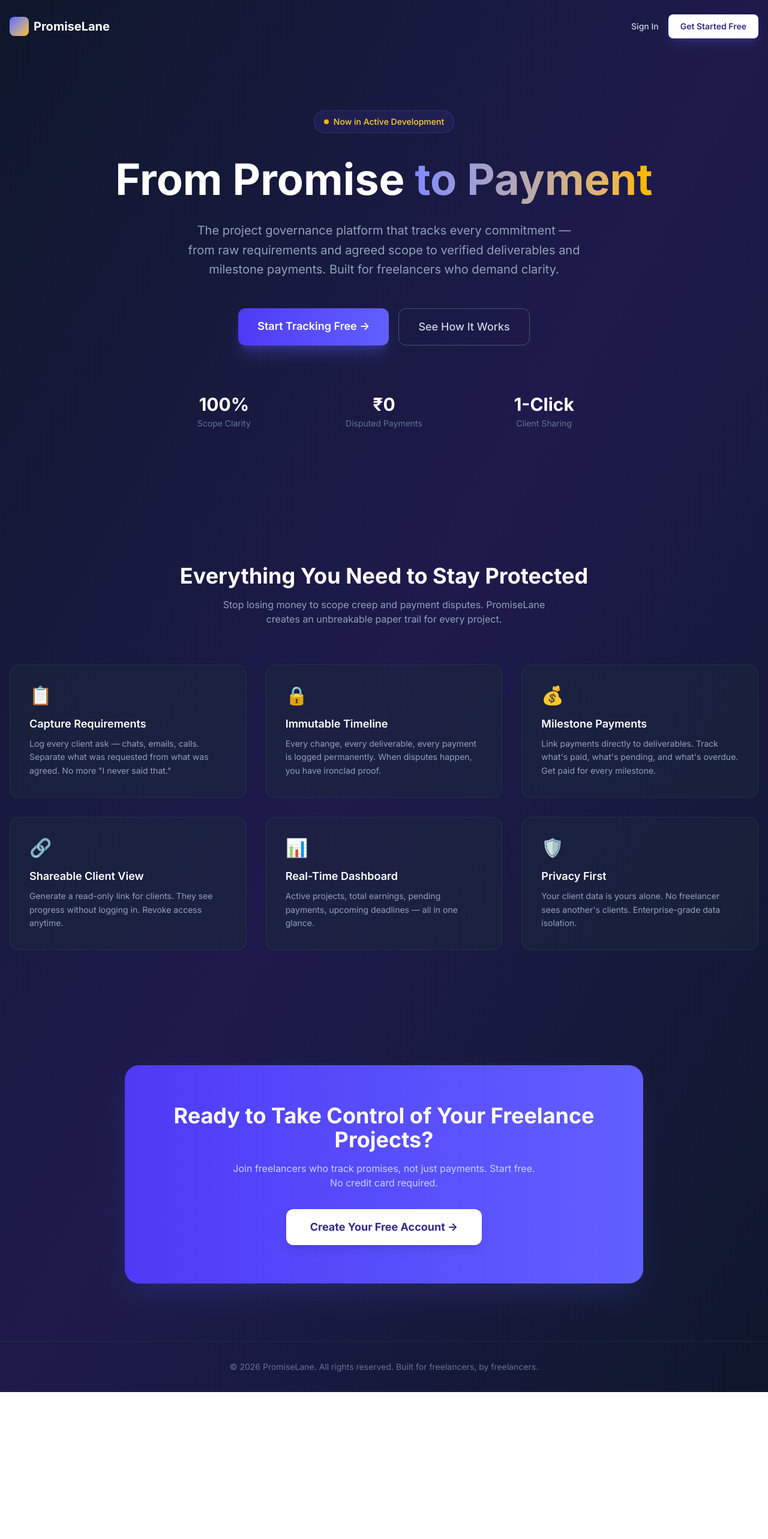
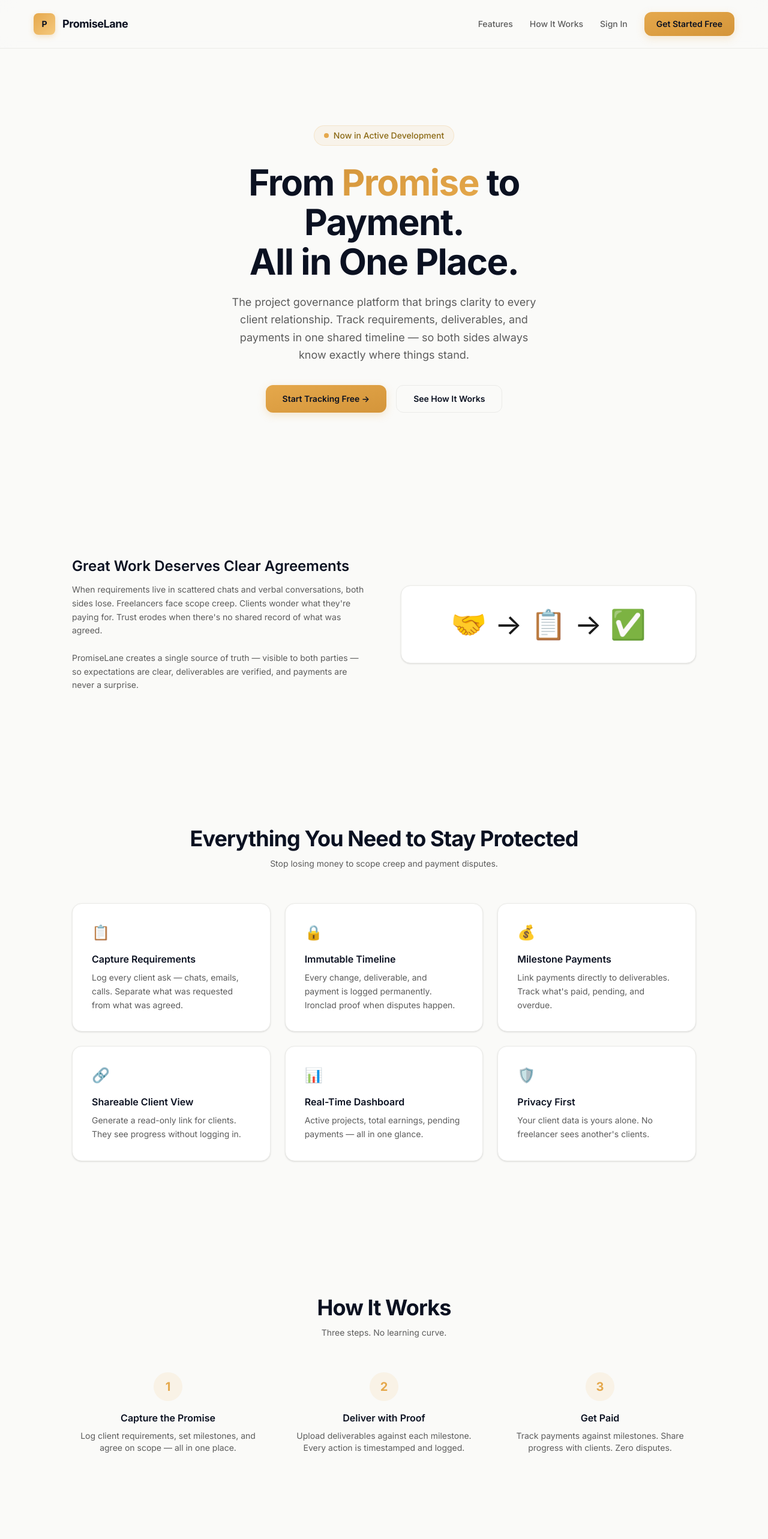
Before and after one commit to Dev-Sooraj-Git/promiselane-frontend, a React (Vite) app: page / in a window 1280 px wide. Shown: the top 2566 px of the page at 60% size. Before the commit the page ends 2321 px from the top, so only its background shows below. Built offline with nearby package versions, Linux system fonts and the light colour scheme.

Commit message:
Redesign landing page with relavent content

```diff
--- a/src/pages/Home.jsx
+++ b/src/pages/Home.jsx
@@ -2,135 +2,129 @@
 
 export default function Home() {
     return (
-        <div className="min-h-screen bg-gradient-to-br from-slate-900 via-indigo-950 to-slate-900">
+        <div className="min-h-screen bg-bg text-text font-sans antialiased">
             {/* Navigation */}
-            <nav className="max-w-7xl mx-auto px-4 py-6 flex justify-between items-center">
-                <div className="flex items-center gap-2">
-                    <div className="w-8 h-8 bg-gradient-to-br from-indigo-500 to-amber-400 rounded-lg"></div>
-                    <span className="text-xl font-bold text-white">PromiseLane</span>
-                </div>
-                <div className="flex gap-4 items-center">
-                    <Link to="/login" className="text-slate-300 hover:text-white transition-colors text-sm font-medium">
-                        Sign In
-                    </Link>
-                    <Link to="/register"
-                        className="px-5 py-2.5 bg-white text-indigo-900 rounded-lg hover:bg-slate-100 transition-all font-semibold text-sm shadow-lg shadow-indigo-500/20">
+            <nav className="flex justify-between items-center px-6 md:px-14 py-5 border-b border-border bg-bg/85 backdrop-blur-md sticky top-0 z-50">
+                <Link to="/" className="flex items-center gap-3">
+                    <div className="w-9 h-9 bg-gradient-to-br from-accent to-[#F5C97D] rounded-lg flex items-center justify-center font-bold text-sm text-primary shadow-[0_3px_10px_rgba(229,168,75,0.3)]">
+                        P
+                    </div>
+                    <span className="font-bold text-lg tracking-tight text-primary">PromiseLane</span>
+                </Link>
+                <div className="hidden md:flex items-center gap-7">
+                    <a href="#features" className="text-sm font-medium text-text-secondary hover:text-text transition-colors">Features</a>
+                    <a href="#how" className="text-sm font-medium text-text-secondary hover:text-text transition-colors">How It Works</a>
+                    <Link to="/login" className="text-sm font-medium text-text-secondary hover:text-text transition-colors">Sign In</Link>
+                    <Link to="/register" className="inline-flex items-center gap-2 px-5 py-2.5 rounded-xl text-sm font-semibold bg-gradient-to-br from-accent to-[#D4953A] text-primary shadow-[0_4px_14px_rgba(229,168,75,0.25)] hover:shadow-[0_8px_24px_rgba(229,168,75,0.35)] hover:-translate-y-0.5 transition-all">
                         Get Started Free
                     </Link>
                 </div>
             </nav>
 
-            {/* Hero Section */}
-            <section className="max-w-7xl mx-auto px-4 pt-24 pb-32 text-center">
-                <div className="inline-flex items-center gap-2 px-4 py-2 bg-indigo-500/10 border border-indigo-400/20 rounded-full mb-8">
-                    <span className="w-2 h-2 bg-amber-400 rounded-full animate-pulse"></span>
-                    <span className="text-amber-300 text-sm font-medium">Now in Active Development</span>
+            {/* Hero */}
+            <section className="text-center px-6 py-24 md:py-32 max-w-3xl mx-auto">
+                <div className="inline-flex items-center gap-2 px-4 py-1.5 rounded-full bg-accent/8 border border-accent/20 text-sm font-medium text-[#8B6914] mb-7">
+                    <span className="w-2 h-2 rounded-full bg-accent animate-pulse"></span>
+                    Now in Active Development
                 </div>
-
-                <h1 className="text-5xl md:text-7xl font-bold text-white mb-6 leading-tight">
-                    From Promise
-                    <span className="bg-gradient-to-r from-indigo-400 to-amber-400 bg-clip-text text-transparent"> to Payment</span>
+                <h1 className="text-4xl md:text-6xl font-bold tracking-tight text-primary leading-[1.1] mb-5">
+                    From <span className="bg-gradient-to-br from-[#D4953A] to-accent bg-clip-text text-transparent">Promise</span> to Payment.<br />All in One Place.
                 </h1>
-
-                <p className="text-lg md:text-xl text-slate-400 max-w-2xl mx-auto mb-12 leading-relaxed">
-                    The project governance platform that tracks every commitment — from raw requirements and agreed scope to verified deliverables and milestone payments. Built for freelancers who demand clarity.
+                <p className="text-base md:text-lg text-text-secondary max-w-lg mx-auto mb-9 leading-relaxed">
+                    The project governance platform that brings clarity to every client relationship.
+                    Track requirements, deliverables, and payments in one shared timeline —
+                    so both sides always know exactly where things stand.
                 </p>
-
                 <div className="flex gap-4 justify-center flex-wrap">
-                    <Link to="/register"
-                        className="px-8 py-4 bg-gradient-to-r from-indigo-600 to-indigo-500 text-white rounded-xl hover:from-indigo-500 hover:to-indigo-400 transition-all font-semibold text-lg shadow-xl shadow-indigo-500/25 hover:shadow-2xl hover:shadow-indigo-500/30 transform hover:-translate-y-0.5">
+                    <Link to="/register" className="inline-flex items-center gap-2 px-7 py-3 rounded-xl text-sm font-semibold bg-gradient-to-br from-accent to-[#D4953A] text-primary shadow-[0_4px_14px_rgba(229,168,75,0.25)] hover:shadow-[0_8px_24px_rgba(229,168,75,0.35)] hover:-translate-y-0.5 transition-all">
                         Start Tracking Free →
                     </Link>
-                    <a href="#features"
-                        className="px-8 py-4 border border-slate-600 text-slate-300 rounded-xl hover:border-slate-400 hover:text-white transition-all font-medium text-lg">
+                    <a href="#how" className="inline-flex items-center gap-2 px-7 py-3 rounded-xl text-sm font-semibold text-primary border border-border hover:border-accent hover:bg-accent/5 transition-all">
                         See How It Works
                     </a>
                 </div>
+            </section>
 
-                {/* Stats */}
-                <div className="grid grid-cols-1 md:grid-cols-3 gap-8 max-w-3xl mx-auto mt-20">
-                    <div className="text-center">
-                        <p className="text-3xl font-bold text-white mb-1">100%</p>
-                        <p className="text-sm text-slate-500">Scope Clarity</p>
+            {/* Problem / Solution */}
+           {/* Problem / Solution */}
+            <section className="max-w-6xl mx-auto px-6 md:px-14 py-20 md:py-28">
+                <div className="grid grid-cols-1 md:grid-cols-2 gap-14 items-center">
+                    <div>
+                        <h3 className="text-2xl font-semibold text-primary mb-3">Great Work Deserves Clear Agreements</h3>
+                        <p className="text-text-secondary text-sm leading-relaxed">
+                            When requirements live in scattered chats and verbal conversations, both sides lose.
+                            Freelancers face scope creep. Clients wonder what they're paying for.
+                            Trust erodes when there's no shared record of what was agreed.
+                            <br /><br />
+                            PromiseLane creates a single source of truth — visible to both parties —
+                            so expectations are clear, deliverables are verified, and payments are never a surprise.
+                        </p>
                     </div>
-                    <div className="text-center">
-                        <p className="text-3xl font-bold text-white mb-1">₹0</p>
-                        <p className="text-sm text-slate-500">Disputed Payments</p>
-                    </div>
-                    <div className="text-center">
-                        <p className="text-3xl font-bold text-white mb-1">1-Click</p>
-                        <p className="text-sm text-slate-500">Client Sharing</p>
+                    <div className="bg-card border border-border rounded-2xl p-10 text-center text-5xl shadow-sm">
+                        🤝 → 📋 → ✅
                     </div>
                 </div>
             </section>
 
-            {/* Features Section */}
-            <section id="features" className="max-w-7xl mx-auto px-4 py-24">
-                <div className="text-center mb-16">
-                    <h2 className="text-3xl md:text-4xl font-bold text-white mb-4">Everything You Need to Stay Protected</h2>
-                    <p className="text-slate-400 max-w-xl mx-auto">Stop losing money to scope creep and payment disputes. PromiseLane creates an unbreakable paper trail for every project.</p>
+            {/* Features */}
+            <section id="features" className="max-w-6xl mx-auto px-6 md:px-14 py-20 md:py-28">
+                <div className="text-center mb-14">
+                    <h2 className="text-3xl md:text-4xl font-bold tracking-tight text-primary mb-3">Everything You Need to Stay Protected</h2>
+                    <p className="text-text-secondary text-sm max-w-md mx-auto">Stop losing money to scope creep and payment disputes.</p>
                 </div>
-
-                <div className="grid grid-cols-1 md:grid-cols-3 gap-8">
+                <div className="grid grid-cols-1 md:grid-cols-3 gap-6">
                     {[
-                        {
-                            icon: '📋',
-                            title: 'Capture Requirements',
-                            desc: 'Log every client ask — chats, emails, calls. Separate what was requested from what was agreed. No more "I never said that."',
-                        },
-                        {
-                            icon: '🔒',
-                            title: 'Immutable Timeline',
-                            desc: 'Every change, every deliverable, every payment is logged permanently. When disputes happen, you have ironclad proof.',
-                        },
-                        {
-                            icon: '💰',
-                            title: 'Milestone Payments',
-                            desc: 'Link payments directly to deliverables. Track what\'s paid, what\'s pending, and what\'s overdue. Get paid for every milestone.',
-                        },
-                        {
-                            icon: '🔗',
-                            title: 'Shareable Client View',
-                            desc: 'Generate a read-only link for clients. They see progress without logging in. Revoke access anytime.',
-                        },
-                        {
-                            icon: '📊',
-                            title: 'Real-Time Dashboard',
-                            desc: 'Active projects, total earnings, pending payments, upcoming deadlines — all in one glance.',
-                        },
-                        {
-                            icon: '🛡️',
-                            title: 'Privacy First',
-                            desc: 'Your client data is yours alone. No freelancer sees another\'s clients. Enterprise-grade data isolation.',
-                        },
-                    ].map((feature, i) => (
-                        <div key={i}
-                            className="bg-slate-800/50 border border-slate-700/50 rounded-2xl p-8 hover:border-indigo-500/30 hover:bg-slate-800/80 transition-all group">
-                            <div className="text-3xl mb-4">{feature.icon}</div>
-                            <h3 className="text-lg font-semibold text-white mb-2 group-hover:text-indigo-400 transition-colors">{feature.title}</h3>
-                            <p className="text-slate-400 text-sm leading-relaxed">{feature.desc}</p>
+                        { icon: '📋', title: 'Capture Requirements', desc: 'Log every client ask — chats, emails, calls. Separate what was requested from what was agreed.' },
+                        { icon: '🔒', title: 'Immutable Timeline', desc: 'Every change, deliverable, and payment is logged permanently. Ironclad proof when disputes happen.' },
+                        { icon: '💰', title: 'Milestone Payments', desc: 'Link payments directly to deliverables. Track what\'s paid, pending, and overdue.' },
+                        { icon: '🔗', title: 'Shareable Client View', desc: 'Generate a read-only link for clients. They see progress without logging in.' },
+                        { icon: '📊', title: 'Real-Time Dashboard', desc: 'Active projects, total earnings, pending payments — all in one glance.' },
+                        { icon: '🛡️', title: 'Privacy First', desc: 'Your client data is yours alone. No freelancer sees another\'s clients.' },
+                    ].map((f, i) => (
+                        <div key={i} className="bg-card border border-border rounded-2xl p-8 shadow-sm hover:shadow-lg hover:-translate-y-1 transition-all duration-300">
+                            <div className="text-2xl mb-4">{f.icon}</div>
+                            <h4 className="font-semibold text-primary mb-2">{f.title}</h4>
+                            <p className="text-text-secondary text-sm leading-relaxed">{f.desc}</p>
                         </div>
                     ))}
                 </div>
             </section>
 
-            {/* CTA Section */}
-            <section className="max-w-4xl mx-auto px-4 py-24 text-center">
-                <div className="bg-gradient-to-r from-indigo-600 to-indigo-500 rounded-3xl p-12 md:p-16 shadow-2xl shadow-indigo-500/20">
-                    <h2 className="text-3xl md:text-4xl font-bold text-white mb-4">Ready to Take Control of Your Freelance Projects?</h2>
-                    <p className="text-indigo-200 mb-8 max-w-lg mx-auto">Join freelancers who track promises, not just payments. Start free. No credit card required.</p>
-                    <Link to="/register"
-                        className="px-10 py-4 bg-white text-indigo-900 rounded-xl hover:bg-slate-100 transition-all font-bold text-lg shadow-lg inline-block">
+            {/* How It Works */}
+            <section id="how" className="max-w-6xl mx-auto px-6 md:px-14 py-20 md:py-28">
+                <div className="text-center mb-14">
+                    <h2 className="text-3xl md:text-4xl font-bold tracking-tight text-primary mb-3">How It Works</h2>
+                    <p className="text-text-secondary text-sm">Three steps. No learning curve.</p>
+                </div>
+                <div className="grid grid-cols-1 md:grid-cols-3 gap-10">
+                    {[
+                        { step: '1', title: 'Capture the Promise', desc: 'Log client requirements, set milestones, and agree on scope — all in one place.' },
+                        { step: '2', title: 'Deliver with Proof', desc: 'Upload deliverables against each milestone. Every action is timestamped and logged.' },
+                        { step: '3', title: 'Get Paid', desc: 'Track payments against milestones. Share progress with clients. Zero disputes.' },
+                    ].map((s, i) => (
+                        <div key={i} className="text-center">
+                            <div className="w-12 h-12 rounded-full bg-accent/10 text-accent flex items-center justify-center text-xl font-bold mx-auto mb-4">{s.step}</div>
+                            <h4 className="font-semibold text-primary mb-2">{s.title}</h4>
+                            <p className="text-text-secondary text-sm">{s.desc}</p>
+                        </div>
+                    ))}
+                </div>
+            </section>
+
+            {/* CTA */}
+            <section className="max-w-5xl mx-auto px-6 md:px-14 py-16">
+                <div className="bg-gradient-to-br from-primary to-primary-surface rounded-2xl p-12 md:p-16 text-center text-white">
+                    <h2 className="text-2xl md:text-3xl font-bold text-[#F5F5F5] mb-3">Ready to Take Control of Your Freelance Projects?</h2>
+                    <p className="text-[#8A8FA3] text-sm mb-7 max-w-md mx-auto">Join freelancers who track promises, not just payments. Start free. No credit card required.</p>
+                    <Link to="/register" className="inline-flex items-center gap-2 px-8 py-3.5 rounded-xl text-sm font-semibold bg-gradient-to-br from-accent to-[#D4953A] text-primary shadow-[0_4px_14px_rgba(229,168,75,0.25)] hover:shadow-[0_8px_24px_rgba(229,168,75,0.35)] hover:-translate-y-0.5 transition-all">
                         Create Your Free Account →
                     </Link>
                 </div>
             </section>
 
             {/* Footer */}
-            <footer className="border-t border-slate-800 py-8">
-                <div className="max-w-7xl mx-auto px-4 text-center text-slate-500 text-sm">
-                    <p>© 2026 PromiseLane. All rights reserved. Built for freelancers, by freelancers.</p>
-                </div>
+            <footer className="border-t border-border py-7 text-center text-text-muted text-xs">
+                © 2026 PromiseLane. All rights reserved. Built for freelancers, by a freelancer.
             </footer>
         </div>
     );
```
